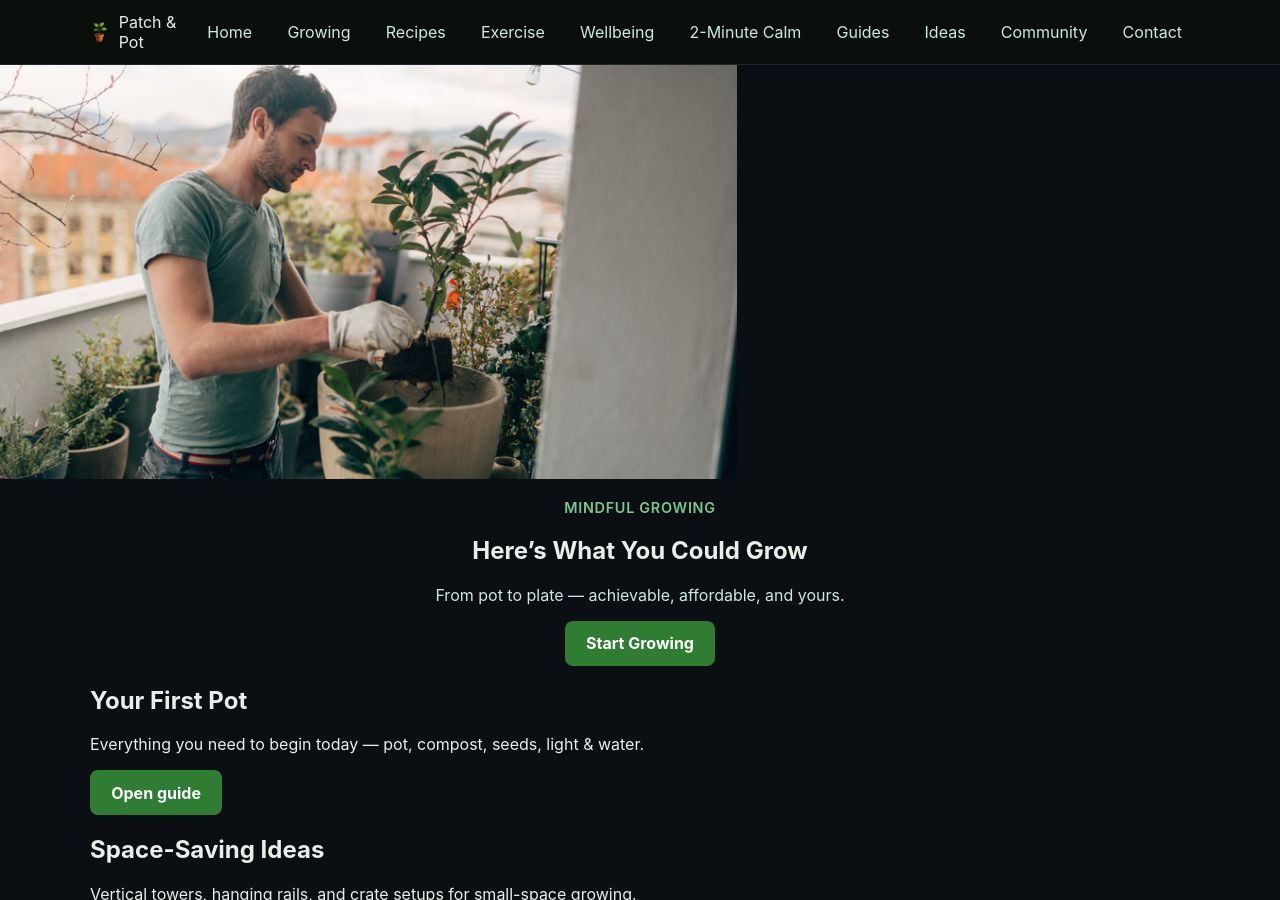
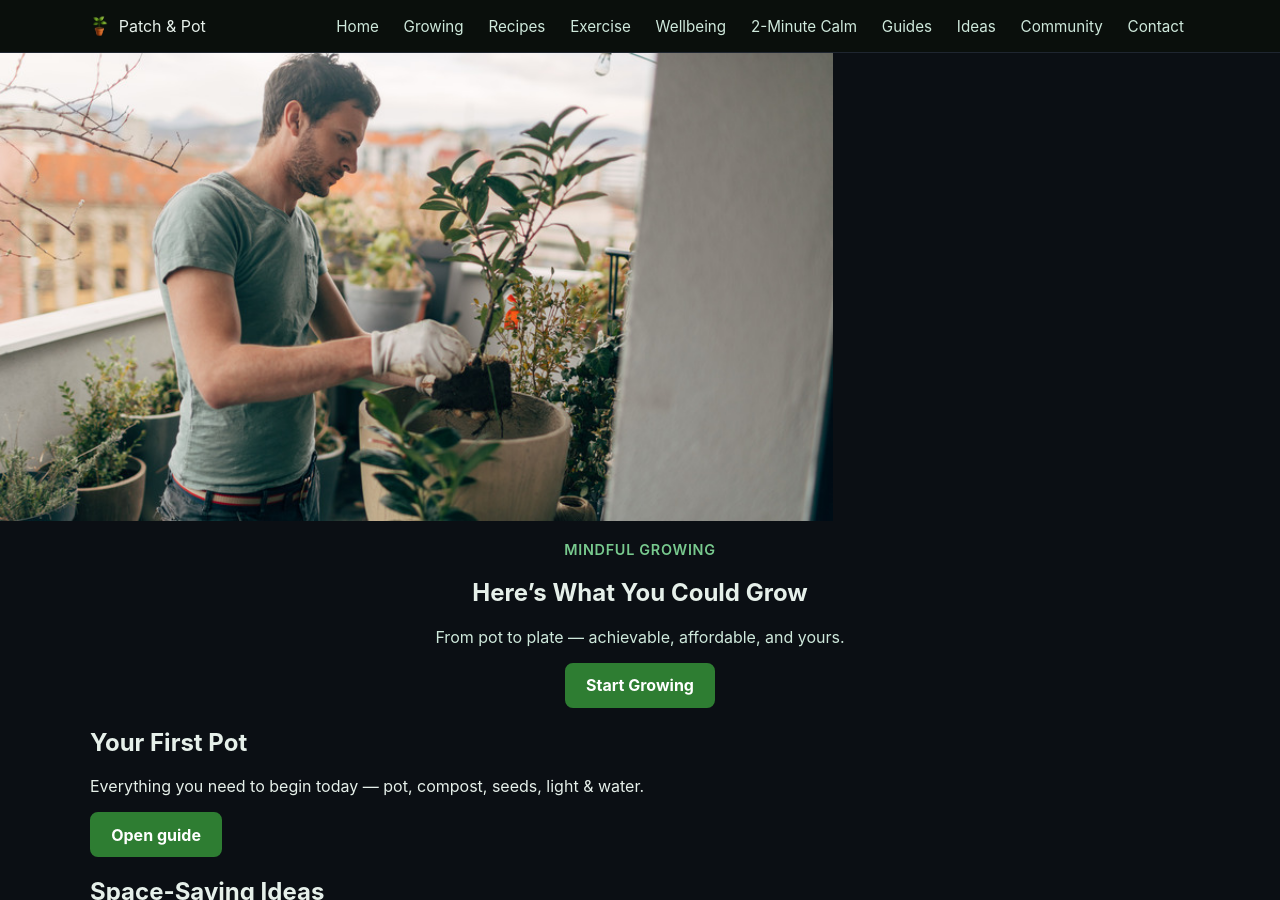
Before and after one commit to grantfitfuel/patchandpot, a Jekyll site: the page built from sites/index.html, in a window 1280 px wide and 900 px high. Built offline with Jekyll 4.4.1, drawn with Linux system fonts in a browser that asks for light colours.

Commit message:
Update pp-hotfix.css

```diff
--- a/sites/assets/css/pp-hotfix.css
+++ b/sites/assets/css/pp-hotfix.css
@@ -1,5 +1,4 @@
-/* Patch & Pot — HOTFIX v35 */
-/* iPad = horizontal nav, iPhone = working hamburger, hero kept clean */
+/* Patch & Pot — HOTFIX v36 */
 
 /* basics */
 body{margin:0}
@@ -9,14 +8,19 @@ img{max-width:100%;height:auto;display:block}
 .site-header{position:sticky;top:0;z-index:3000}
 .site-header+*{margin-top:0!important}
 
-/* shared nav defaults */
-.nav{display:flex;align-items:center;gap:var(--nav-gap,1rem);flex-wrap:nowrap;white-space:nowrap}
+/* structure to keep logo + nav from colliding */
+.site-header .wrap{
+  display:flex;align-items:center;justify-content:space-between;gap:.75rem;
+}
+.brand{flex:0 0 auto}
+.nav{flex:1 1 auto;display:flex;align-items:center;justify-content:flex-end;
+  gap:var(--nav-gap,1rem);flex-wrap:nowrap;white-space:nowrap;min-width:0}
 .nav,.nav ul{list-style:none;margin:0;padding:0}
 .nav ul{display:flex;gap:var(--nav-gap,1rem)}
 .nav li{list-style:none;margin:0;padding:0}
 .nav a{display:inline-block;text-decoration:none;padding:6px 8px}
 
-/* hamburger toggle (hidden by default) */
+/* hamburger toggle */
 .nav-toggle{position:absolute;opacity:0;pointer-events:none}
 .hamburger{display:none;width:44px;height:38px;cursor:pointer;align-items:center;justify-content:center;flex-direction:column;gap:6px}
 .hamburger span{width:26px;height:2px;background:#fff;box-shadow:0 0 3px rgba(0,0,0,.8)}
@@ -25,7 +29,6 @@ img{max-width:100%;height:auto;display:block}
 @media (max-width:900px){
   .site-header .wrap{position:relative}
   .hamburger{display:flex;z-index:3002}
-
   .nav{
     position:absolute;left:0;right:0;top:100%;
     background:#0a0f0c;border-top:1px solid var(--stroke,#1f2630);
@@ -40,32 +43,48 @@ img{max-width:100%;height:auto;display:block}
   .nav-toggle:checked ~ .nav{transform:scaleY(1)}
 }
 
-/* ===== iPad & desktop (≥901px) ===== */
+/* ===== iPad & desktop (≥901px): tighter nav to fit nicely ===== */
 @media (min-width:901px){
   .hamburger{display:none}
   .nav{position:static;transform:none;background:transparent}
-  .nav ul{display:flex}
+  /* base size on large screens */
+  .nav a{font-size:.98rem;padding:4px 6px}
+  :root{--nav-gap:1rem}
+}
+@media (min-width:901px) and (max-width:1280px){
+  /* iPad / small laptop – reduce spacing & font size */
+  :root{--nav-gap:.8rem}
+  .nav a{font-size:.95rem;padding:4px 6px}
+}
+@media (min-width:901px) and (max-width:1100px){
+  /* tightest fit without wrapping or touching logo */
+  :root{--nav-gap:.6rem}
+  .nav a{font-size:.90rem;padding:3px 5px}
 }
 
-/* ===== hero (no gradient; head+waist in frame; text below) ===== */
+/* ===== HERO: show head + waist; remove gradient; text below image ===== */
 .hero{margin:0}
 .hero .overlay{display:none!important}
 .hero .content{display:none!important}
 .hero figure{position:relative;margin:0;overflow:hidden}
 .hero figure img{
   width:100%;
-  height:clamp(340px,46vh,480px);
+  /* taller frame = more top & bottom visible */
+  height:clamp(380px,52vh,520px);
   object-fit:cover;
-  object-position:center 40%;
+  /* 34% lifts the focus slightly so you see head AND waist */
+  object-position:center 34%;
 }
 @media (max-width:900px){
-  .hero figure img{height:320px;object-position:center 32%}
+  .hero figure img{height:340px;object-position:center 28%}
 }
+
+/* hero text block */
 .hero-text{display:block;padding:1.25rem 20px 0;text-align:center}
 .hero-text .eyebrow{display:block;font-weight:600;text-transform:uppercase;font-size:.9rem;letter-spacing:.05em;color:var(--accent,#7ed495);opacity:.95;margin-bottom:.35rem}
 .hero-text .lead{color:#cfe9dc;margin:.4rem 0 1rem}
 
-/* buttons (all green) */
+/* Buttons (all green) */
 :root{--pp-green:#2e7d32;--pp-green-dark:#1b5e20;--pp-green-press:#145a19}
 .btn,.btn.primary,.btn.ghost,button,input[type="button"],input[type="submit"]{
   background-color:var(--pp-green)!important;color:#fff!important;border:2px solid var(--pp-green)!important;
```
